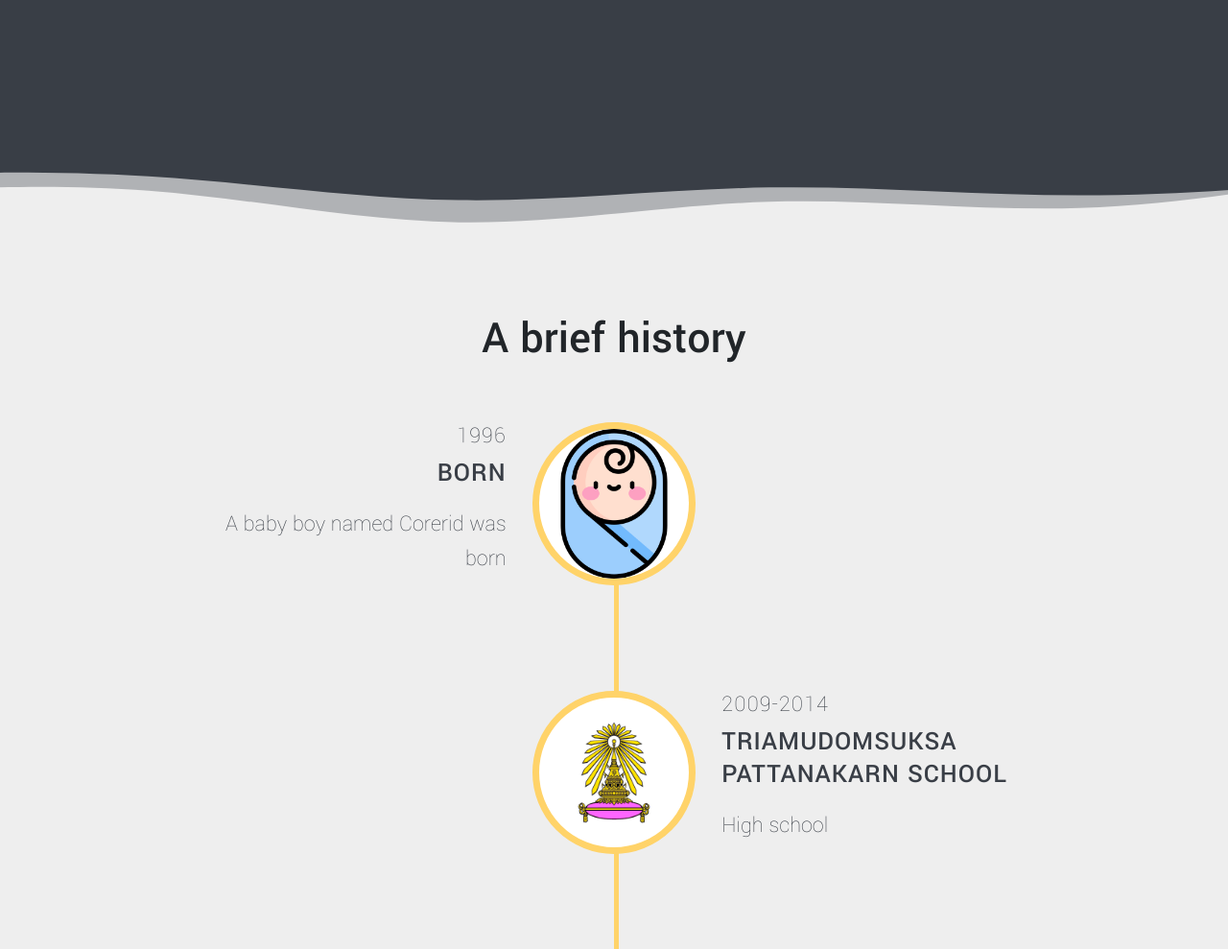
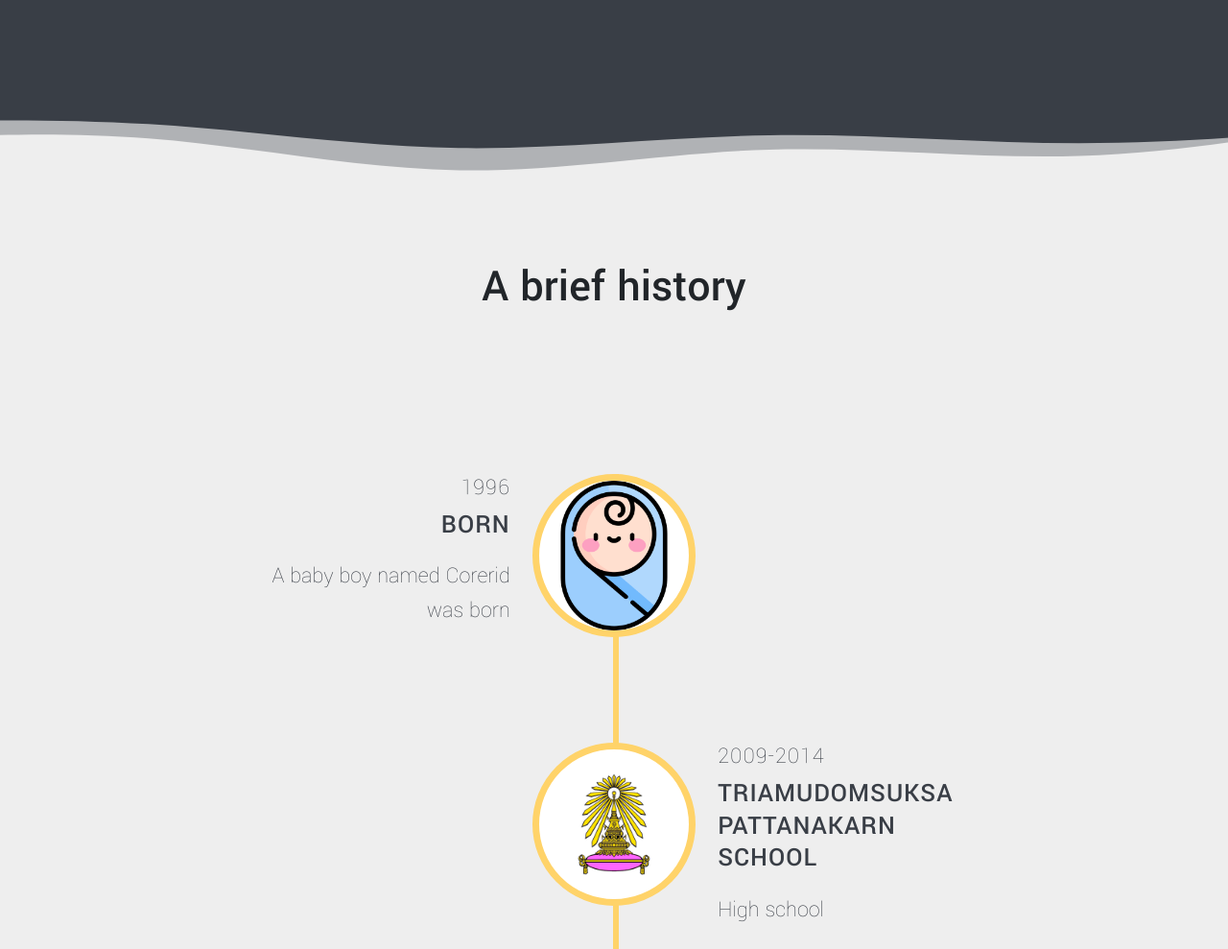
Before and after one commit to corerid/corerid-website, a plain HTML site: page index.html in a window 1280 px wide. Shown: the part 1510-2499 px from the top of the page at 96% size. Drawn offline with nearby package versions, Linux system fonts and the light colour scheme.

Commit message:
Fix timeline not alignment

```diff
--- a/css/styles.css
+++ b/css/styles.css
@@ -146,7 +146,7 @@ section {
 
 
         .shapedividers_com-9733 {
-            height: 12.5rem;
+            height: 5.125rem;
         }
 
 
@@ -285,7 +285,7 @@ h4 {
     letter-spacing: 1px;
     /* padding: 5%; */
     /* background-color:lightblue; */
-    padding: 10% 5% 5% 5%;
+    padding: 10% 5% 10% 5%;
 }
 
 .about h1 {
@@ -325,10 +325,10 @@ h4 {
     padding-bottom: 50px;
 }
 
-.timeline {
+ .timeline {
     position: relative;
     padding: 0;
-    margin: 5% 5%;
+    margin: 5% 7%;
     list-style: none;
 }
 
@@ -336,12 +336,11 @@ h4 {
     position: absolute;
     top: 0;
     bottom: 0;
-    left: 12.2%;
-    width: 5px;
+    left: 40px;
+    width: 6px;
     margin-left: -1.5px;
     content: "";
     background-color: #FFD369;
-    margin: 0 auto
 }
 
 .timeline>li {
@@ -437,7 +436,6 @@ h4 {
 
 .timeline .timeline-heading h4.subheading,
 .timeline .timeline-heading .subheading.h4 {
-    /* text-transform: none; */
     font-weight: 500;
     font-size: 1.75rem;
     padding-bottom: 10px;
@@ -457,7 +455,7 @@ h4 {
     color: #222831;
     border: 7px solid #F8A488;
     background-color: #FFD369;
-} */
+}
 
 .history-intro {
     padding-bottom: 100px;
```
